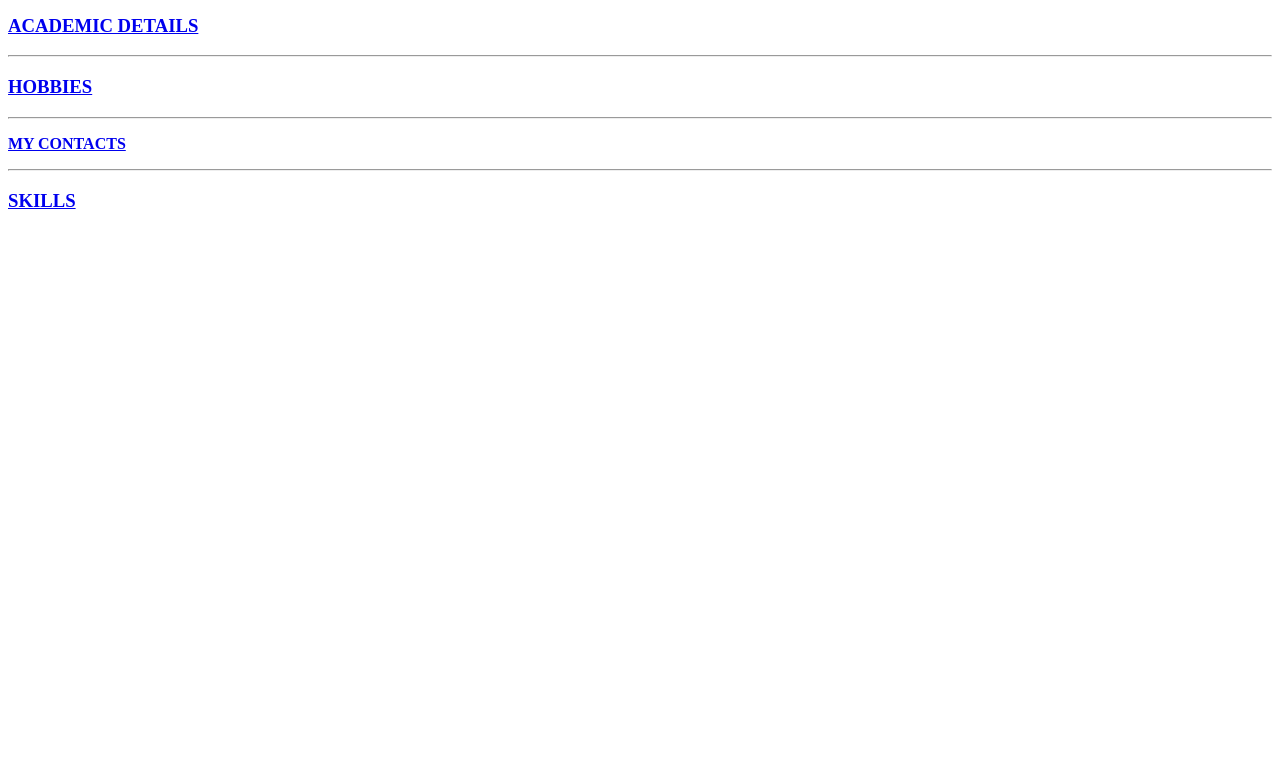
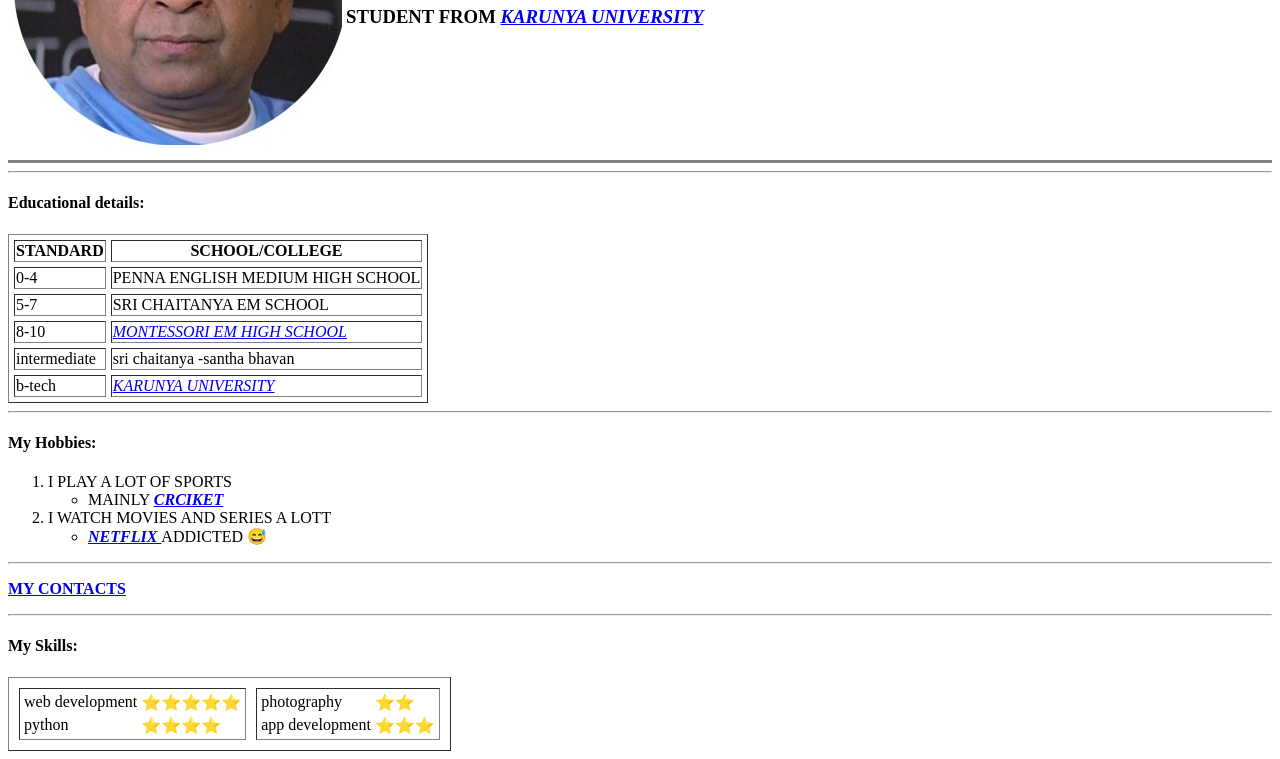
Before and after one commit to pinnepalliharish/CV, a plain HTML site: page index.html in a window 1280 px wide. Shown: the part 187-946 px from the top of the page. Before the commit the page ends 800 px from the top, so only its background shows below. Drawn offline with Linux system fonts and the light colour scheme.

Commit message:
Add files via upload

```diff
--- a/index.html
+++ b/index.html
@@ -7,20 +7,90 @@
     <body>
         <table>
             <tr>
-                <td><img src="pic.jpg"></td>
+                <td><img src="bramhi1.jpg"></td>
                 <td><H1>PB.HARISH</H1>
                     <H3><strong>STUDENT FROM<em> <a href="https://www.karunya.edu/">KARUNYA UNIVERSITY </a></strong> </em></H3> </td>
             </tr>
         </table>
 
         <hr size="3" noshade>
-        <P><a href="educational_info.html"><h3>ACADEMIC DETAILS</h3></a></P>
         <hr>
-        <p><a href="hobbie.html"><h3>HOBBIES</h3></a></p>
+        <h4>Educational details:</h4>
+        <Table border="1" cellspacing="5">
+            <thead>
+                <tr>
+                    <th><STRONG>STANDARD</STRONG></th>
+                    <th><strong>SCHOOL/COLLEGE</strong></th>
+                </tr>
+            </thead>
+            <tbody>
+                <tr>
+                    <td>0-4</td>
+                    <td>PENNA ENGLISH MEDIUM HIGH SCHOOL</td>
+                </tr>
+                <TR>
+                    <td>5-7</td>
+                    <td>SRI CHAITANYA EM SCHOOL</td>
+                </TR>
+                <TR>
+                    <td>8-10</td>
+                    <td><EM><a href="https://montessorigurukul.wixsite.com/kurnool">MONTESSORI EM HIGH SCHOOL</a></EM> </td>
+                </TR>
+                <TR>
+                    <td>intermediate</td>
+                    <td>sri chaitanya -santha bhavan </td>
+                </TR>
+                <tr>
+                    <td>b-tech</td>
+                    <td><EM><a href="https://www.karunya.edu/">KARUNYA UNIVERSITY</a></EM></td>
+                </tr>
+            </tbody>
+        </Table>
+        <hr>
+        <h4>My Hobbies:</h4>
+        <ol>
+            <li>I PLAY A LOT OF SPORTS</li>
+            <ul>
+                <li>MAINLY <em> <strong> <a href="https://en.wikipedia.org/wiki/Cricket"> CRCIKET </a> </strong> </em> </li>
+            </ul>
+            <li>I WATCH MOVIES AND SERIES A LOTT</li>
+            <Ul>
+                <li><em><strong><a href="https://en.wikipedia.org/wiki/Netflix"> NETFLIX </a> </strong> </em>  ADDICTED 😅 </li>
+            </Ul>
+        </ol>
         <hr>
         <p> <a href="contacts.html"><strong>MY CONTACTS</strong>  </a>
         <hr>
-        <p><a href="skills.html"><h3>SKILLS</h3></a></p>
+        <H4>My Skills:</H4>
+        <Table border="1"  cellspacing="10">
+            <tr>
+                <td>
+                    <table>
+                        <tr>
+                            <td>web development</td>
+                            <td>⭐⭐⭐⭐⭐</td>
+                        </tr>
+                        <tr>
+                            <td>python</td>
+                            <td>⭐⭐⭐⭐</td>
+                        </tr>
+                    </table>
+                </td>
+
+                <td>
+                    <table>
+                        <tr>
+                            <td>photography</td>
+                            <td>⭐⭐</td>
+                        </tr>
+                        <tr>
+                            <td>app development</td>
+                            <td>⭐⭐⭐</td>
+                        </tr>
+                    </table>
+                </td>
+            </tr>
+        </Table>
 
     </body>
 </html>
```
Also changed, not shown: bramhi1.jpg (added).
